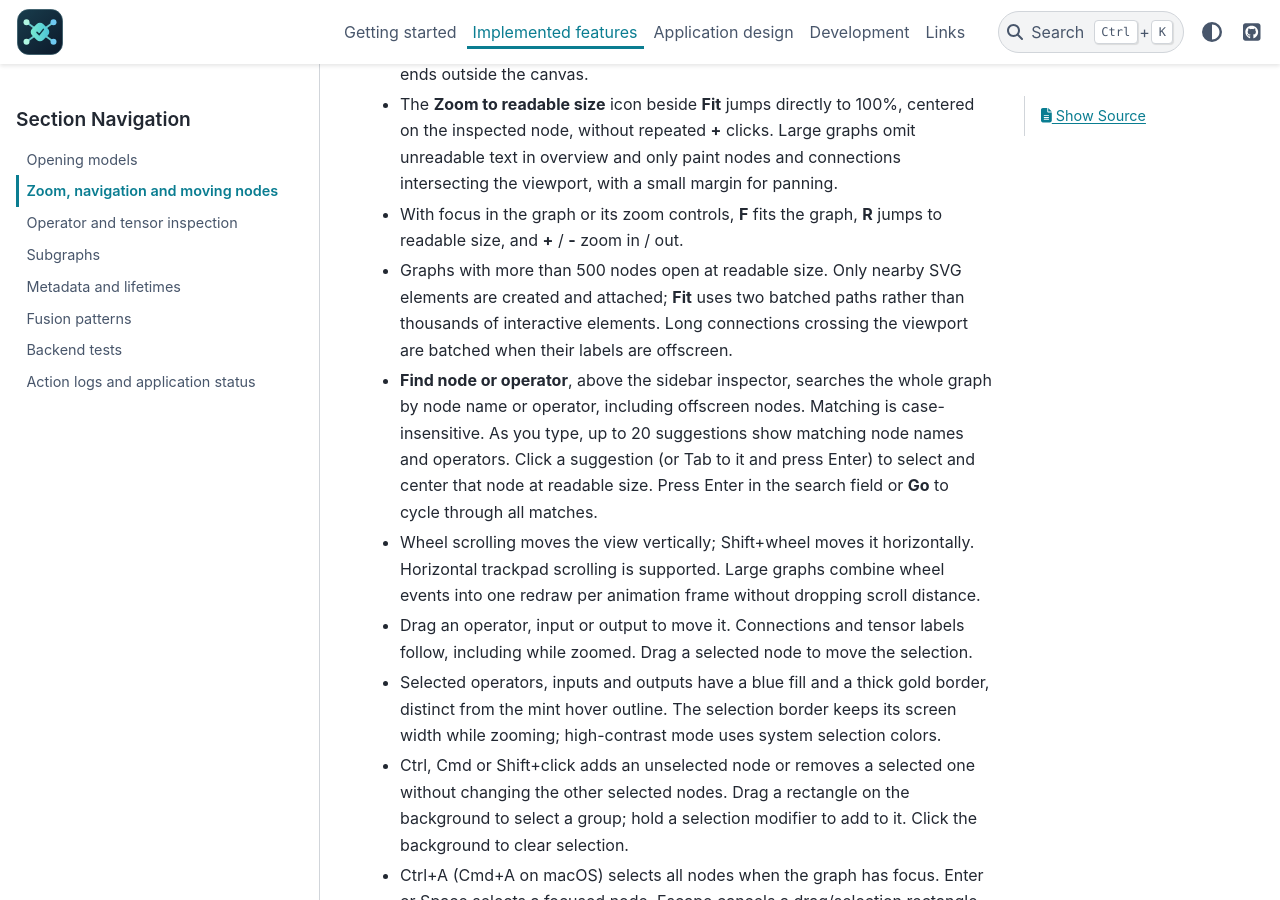
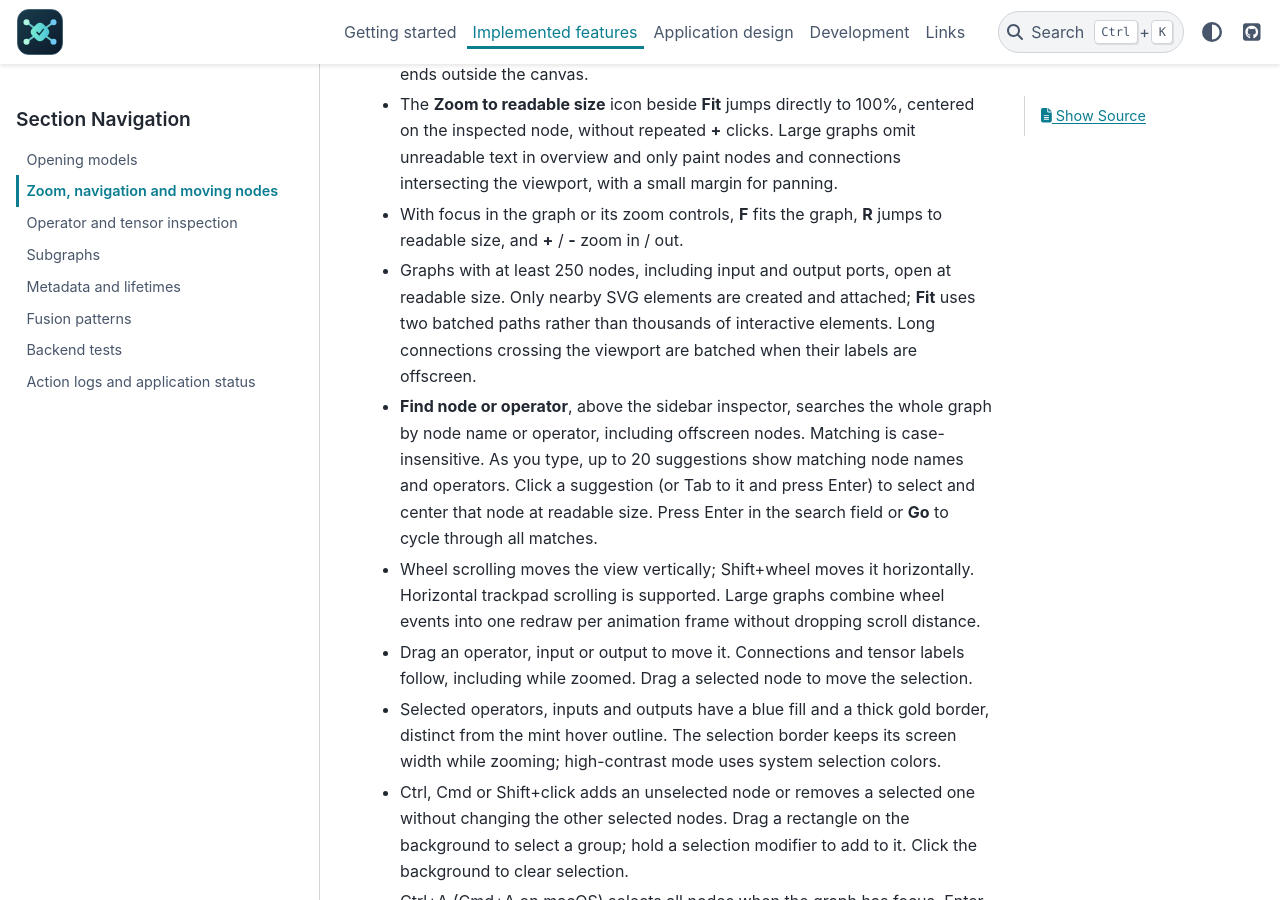
Before and after one commit to xadupre/onnx-light-viewer, a Sphinx documentation site: the page built from docs/features/navigation.rst, in a window 1280 px wide and 900 px high, scrolled down 938 px. Built offline with Sphinx 7.4.7 and the PyData theme 0.15.4, drawn with Linux system fonts in a browser that asks for light colours.

Commit message:
Start graph virtualization at 250 nodes
Use an inclusive threshold counting operators and graph ports. Cover the threshold boundaries and keep nonvirtualized interaction tests below the new limit.

Co-authored-by: Copilot <223556219+Copilot@users.noreply.github.com>

```diff
--- a/docs/features/navigation.rst
+++ b/docs/features/navigation.rst
@@ -25,8 +25,9 @@ before a model is loaded.
   connections intersecting the viewport, with a small margin for panning.
 * With focus in the graph or its zoom controls, **F** fits the graph, **R**
   jumps to readable size, and **+** / **-** zoom in / out.
-* Graphs with more than 500 nodes open at readable size. Only nearby SVG
-  elements are created and attached; **Fit** uses two batched paths rather than
+* Graphs with at least 250 nodes, including input and output ports, open at
+  readable size. Only nearby SVG elements are created and attached; **Fit**
+  uses two batched paths rather than
   thousands of interactive elements. Long connections crossing the viewport
   are batched when their labels are offscreen.
 * **Find node or operator**, above the sidebar inspector, searches the whole
```
Also changed, not shown: 2 other files.
